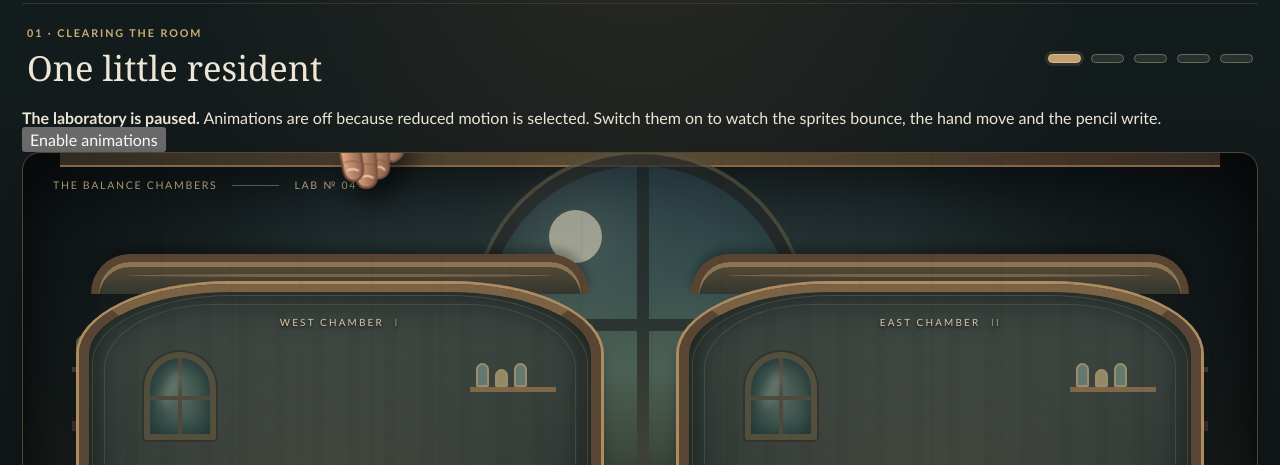
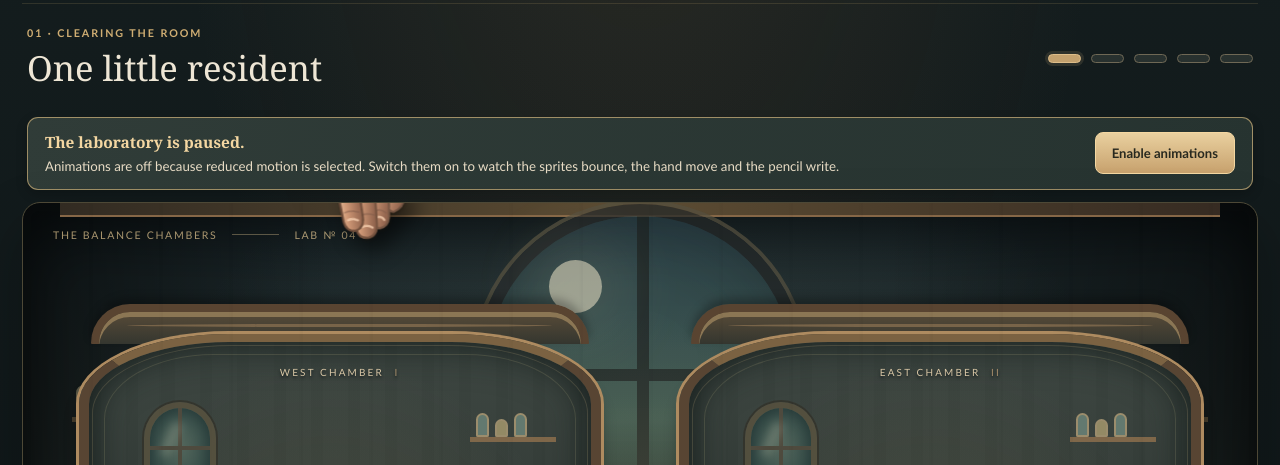
Before and after one commit to chriswalker-afk/mathssprites, a website with bundled scripts: page index.html in a window 1280 px wide. Both pictures are taken after a click on the button "Motion: on". Shown: the part 101-566 px from the top of the page. Built offline with nearby package versions, Linux system fonts and the light colour scheme.

Commit message:
style: prominently explain disabled motion with accessible opt-in control

```diff
--- a/src/styles.css
+++ b/src/styles.css
@@ -36,6 +36,20 @@ h1,h2,h3{font-family:Georgia,"Times New Roman",serif}
 select,.top-icon{color:var(--text);background:#273333;border:1px solid rgba(215,184,126,.29);border-radius:8px;min-height:40px;padding:8px 12px}
 .labelled-select select{min-width:180px}
 .top-icon{margin-bottom:0;white-space:nowrap;font-size:.76rem}
+/* An unambiguous, accessible explanation when system/browser accessibility
+   settings have paused all the playful animations. It is not shown otherwise. */
+.motion-notice{margin:9px 5px 12px;padding:13px 17px;border:1px solid rgba(222,190,129,.65);
+  border-radius:11px;background:linear-gradient(110deg,#303c38,#263330);
+  box-shadow:0 4px 12px rgba(0,0,0,.2);
+  display:flex;align-items:center;justify-content:space-between;flex-wrap:wrap;gap:12px}
+.motion-notice-copy{display:flex;flex-direction:column;gap:4px;flex:1 1 270px;
+  font-size:.83rem;line-height:1.4;color:#e8dcc5}
+.motion-notice-copy strong{font:600 .97rem Georgia,serif;color:#f4d7a2}
+.motion-enable{flex:none;min-height:42px;padding:10px 16px;border-radius:8px;
+  border:1px solid #f4d7a1;background:linear-gradient(#e9d09f,#c7a16d);
+  color:#28291f;font-weight:800;font-size:.82rem}
+.motion-enable:hover{filter:brightness(1.07)}
+@media(max-width:600px){.motion-enable{width:100%}}
 .chapter-strip{display:flex;align-items:center;justify-content:space-between;gap:20px;padding:22px 5px 17px}
 .chapter-strip h2{font-size:clamp(1.45rem,2.7vw,2.3rem);font-weight:400;margin-top:5px}
 .step-dots{display:flex;gap:10px;align-items:center}
```
